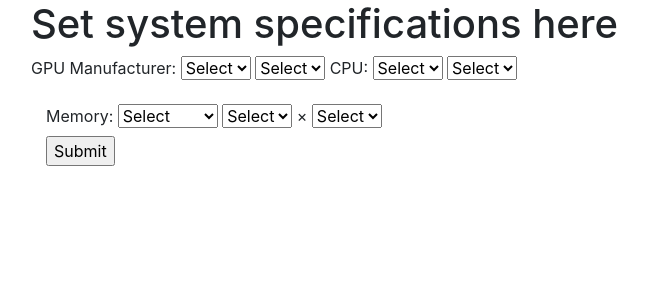
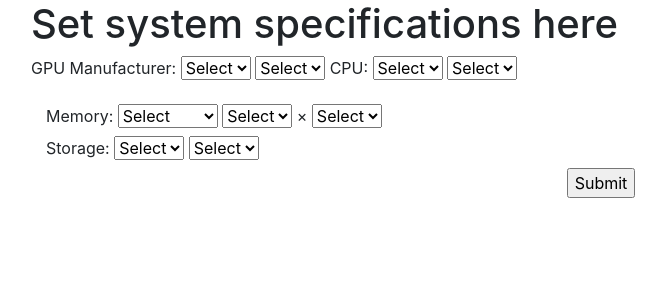
Before and after one commit to arimanyus/Kashi-Base1, a Django app: page /home2/ in a window 1280 px wide. Shown: the top 300 px of the page, without its empty margins (39-705 px from the left). Run offline with Django 3.2, Linux system fonts and the light colour scheme; some libraries are stand-ins or nearby versions.

Commit message:
Storage Module

```diff
--- a/static/website/js/module.js
+++ b/static/website/js/module.js
@@ -1,7 +1,7 @@
 function gpuCal() {
     var gpu = document.getElementById('gpu').value;
     alert(gpu);
-    }
+    };
 
 function gpuOptions(value) {
     if (value.length == 0) document.getElementById("gpu").innerHTML = "<option></option>";
@@ -12,7 +12,7 @@ function gpuOptions(value) {
         }
         document.getElementById("GPUSel").innerHTML = gpuSelect;
     }
-}
+};
 
 function cpuOptions(value) {
     if (value.length == 0) document.getElementById("cpu").innerHTML = "<option></option>";
@@ -23,15 +23,19 @@ function cpuOptions(value) {
         }
         document.getElementById("CPUSel").innerHTML = cpuSelect;
     }
-}
+};
 
-function RAMOptions(value) {
-    if (value.length == 0) document.getElementById("ram").innerHTML = "<option></option>";
+function storageS(value) {
+    const storageType = {
+        HDD: ['1TB' : 1, '2TB' : 2, '4TB' : 4]
+        SSD: ['1TB' : 1, '2TB' : 2, '4TB' : 4]
+    }
+    if (value.length == 0) document.getElementById("storage").innerHTML = "<option></option>";
     else {
-        var RAMSelect = "";
-        for (categoryId in CPUs[value]) {
-            RAMSelect += "<option>" + RAMs[value][categoryId][0] + "</option>";
+        var StorageSelect = "";
+        for (categoryId in storageType[value]) {
+            StorageSelect += "<option>" + storageType[value][categoryId] + "</option>";
         }
-        document.getElementById("RAMSel").innerHTML = RAMSelect;
+        document.getElementById("RAMSel").innerHTML = StorageSelect;
     }
-}
+};
--- a/templates/index2.html
+++ b/templates/index2.html
@@ -64,8 +64,20 @@
                     <option value="16">x16</option>
                 </select>
                 </div>
+                <label for="StorageSel">Storage: </label>
+                <select id="storage" name="storage" onchange="storageS(this.value);">
+                    <div>
+                    <option value="" disabled selected>Select</option>
+                        <option value="SSD">SSD</option>
+                        <option value="HDD">HDD</option>
+                    </select>
+                    <select id="RAMSel" name="RAMSel">
+                        <option value="" disabled selected>Select</option>
+                    </select>
 
-            <input type = "submit" value="Submit" onclick="gpuCal()">
+
+            <div align="center"><input type = "submit" value="Submit" onclick="gpuCal()"></div>
+            </div>
             </div>
             </div>
             </form>
```
